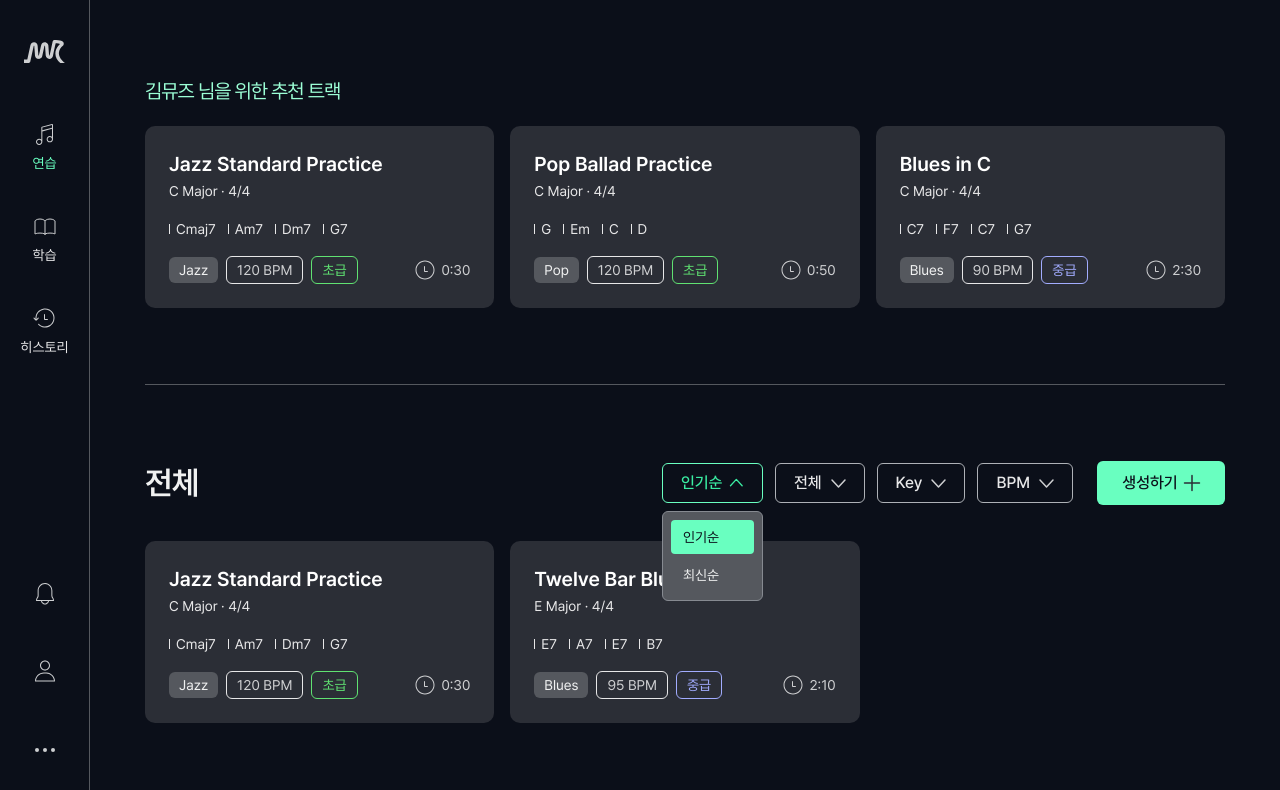
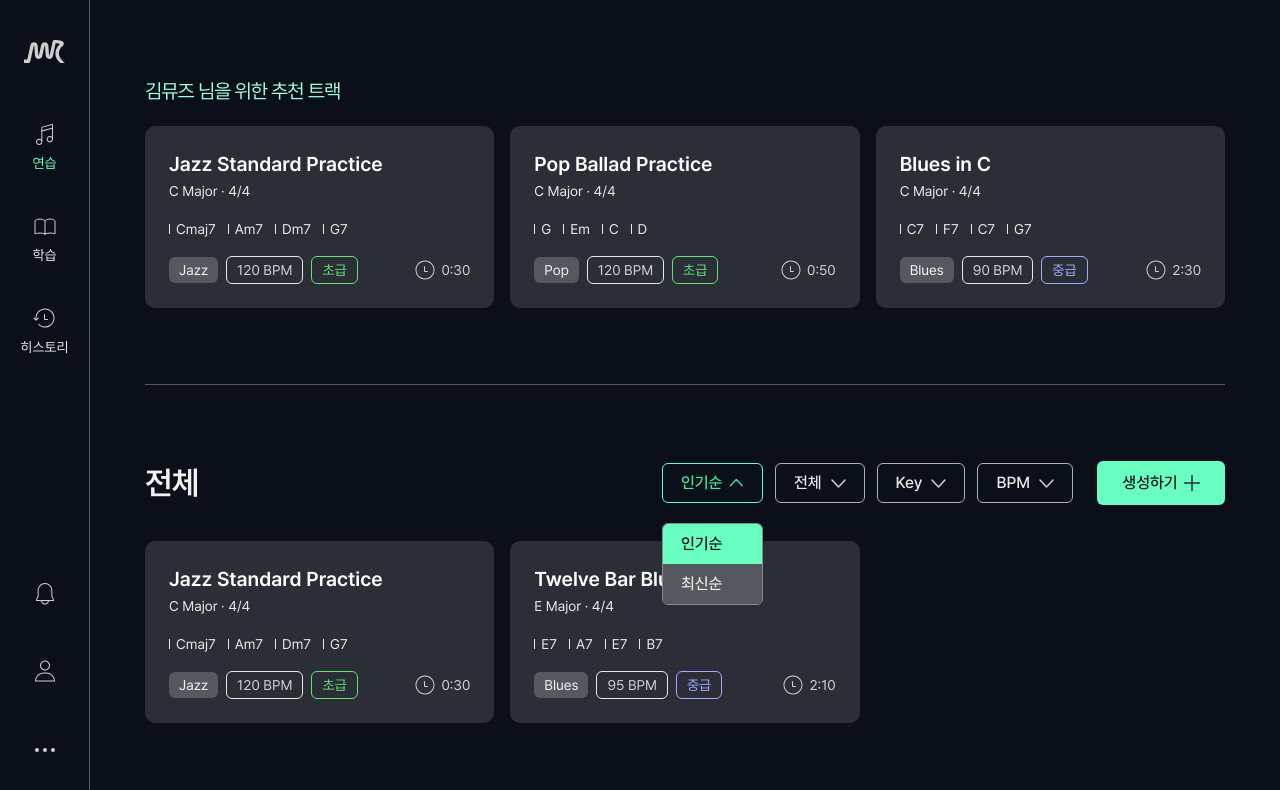
Before and after one commit to Musereview/FE, a React (Vite) app: page /practice in a window 1280 px wide. Both pictures are taken after a click on the button "인기순". Shown: the top 790 px of the page. Built offline with nearby package versions, Linux system fonts and the light colour scheme.

Commit message:
style: 필터 드롭다운 옵션 색상·간격을 디자인 시스템에 맞춰 수정 (#7)

```diff
--- a/src/pages/practice/components/KeyFilterDropdown.tsx
+++ b/src/pages/practice/components/KeyFilterDropdown.tsx
@@ -4,7 +4,6 @@ import {
   FILTER_PANEL_BASE_CLASSNAME,
   getFilterChevronClassName,
   getFilterTriggerClassName,
-  getSelectableOptionClassName,
 } from './filterTriggerStyles';
 
 const SHARP_NOTE_GROUPS = [
@@ -31,11 +30,11 @@ function KeyOptionButton({ label, selected, onSelect, className = 'w-9' }: KeyOp
     <button
       type="button"
       onClick={onSelect}
-      className={`flex h-8 items-center justify-center rounded-[4px] ${className} ${getSelectableOptionClassName({
-        selected,
-        selectedTypography: 'button-label1',
-        unselectedExtra: 'border-[0.3px] border-gray-500',
-      })}`}>
+      className={`flex h-8 items-center justify-center rounded-[4px] ${className} ${
+        selected
+          ? 'button-label1 bg-primary-400 text-gray-950'
+          : 'button-label2 hover:border-primary-200 hover:bg-primary-200 border-[0.3px] border-gray-500 text-gray-200 hover:text-gray-900'
+      }`}>
       {label}
     </button>
   );
--- a/src/pages/practice/components/SelectDropdown.tsx
+++ b/src/pages/practice/components/SelectDropdown.tsx
@@ -1,9 +1,9 @@
 import ChevronDownIcon from '@/assets/practice/chevron-down.svg?react';
 import {
-  FILTER_PANEL_BASE_CLASSNAME,
+  FILTER_OPTION_LIST_PANEL_CLASSNAME,
   getFilterChevronClassName,
   getFilterTriggerClassName,
-  getSelectableOptionClassName,
+  getSelectableOptionRowClassName,
 } from './filterTriggerStyles';
 
 interface SelectDropdownOption<T extends string> {
@@ -44,7 +44,7 @@ function SelectDropdown<T extends string>({
       </button>
 
       {isOpen && (
-        <div className={`${FILTER_PANEL_BASE_CLASSNAME} flex min-w-full flex-col gap-1 p-2`}>
+        <div className={FILTER_OPTION_LIST_PANEL_CLASSNAME}>
           {options.map((option) => (
             <button
               key={option.value}
@@ -53,10 +53,7 @@ function SelectDropdown<T extends string>({
                 onChange(option.value);
                 onOpenChange(false);
               }}
-              className={`rounded-[4px] px-3 py-1.5 text-left whitespace-nowrap ${getSelectableOptionClassName({
-                selected: value === option.value,
-                unselectedExtra: 'hover:bg-gray-600',
-              })}`}>
+              className={getSelectableOptionRowClassName(value === option.value)}>
               {option.label}
             </button>
           ))}
--- a/src/pages/practice/components/filterTriggerStyles.ts
+++ b/src/pages/practice/components/filterTriggerStyles.ts
@@ -8,23 +8,15 @@ export function getFilterChevronClassName(isOpen: boolean) {
   return `size-6 ${isOpen ? 'rotate-180 text-primary-500' : 'text-gray-400'}`;
 }
 
-export const FILTER_PANEL_BASE_CLASSNAME =
-  'absolute top-[calc(100%+8px)] left-0 z-10 rounded-[6px] border-[0.5px] border-gray-600 bg-gray-700';
+const FILTER_PANEL_POSITION_CLASSNAME =
+  'absolute top-[calc(100%+20px)] z-10 rounded-[6px] border-[0.5px] border-gray-600';
 
-interface SelectableOptionStyleOptions {
-  selected: boolean;
-  selectedTypography?: string;
-  unselectedTypography?: string;
-  unselectedExtra?: string;
+export const FILTER_PANEL_BASE_CLASSNAME = `${FILTER_PANEL_POSITION_CLASSNAME} left-1/2 -translate-x-1/2 bg-gray-700`;
+
+export const FILTER_OPTION_LIST_PANEL_CLASSNAME = `${FILTER_PANEL_POSITION_CLASSNAME} left-0 flex min-w-full flex-col overflow-hidden`;
+
+export function getSelectableOptionRowClassName(selected: boolean) {
+  return `button-small flex h-10 w-full items-center px-[18px] py-1 text-left whitespace-nowrap ${
+    selected ? 'bg-primary-400 text-gray-950' : 'bg-gray-700 text-gray-300 hover:bg-primary-200 hover:text-gray-900'
+  }`;
 }
-
-export function getSelectableOptionClassName({
-  selected,
-  selectedTypography = 'button-label2',
-  unselectedTypography = 'button-label2',
-  unselectedExtra = '',
-}: SelectableOptionStyleOptions) {
-  return selected
-    ? `${selectedTypography} bg-primary-400 text-gray-950`
-    : `${unselectedTypography} text-gray-200 ${unselectedExtra}`;
-}
```
